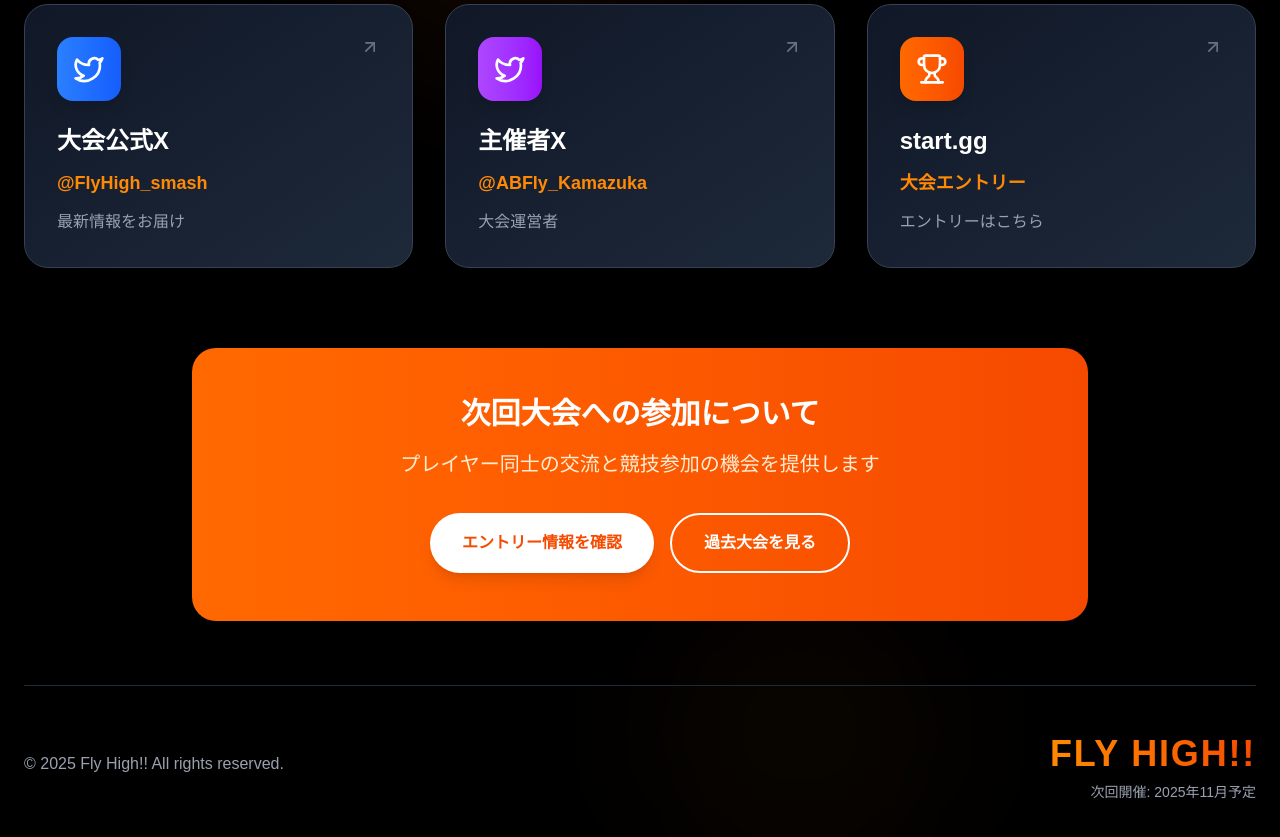
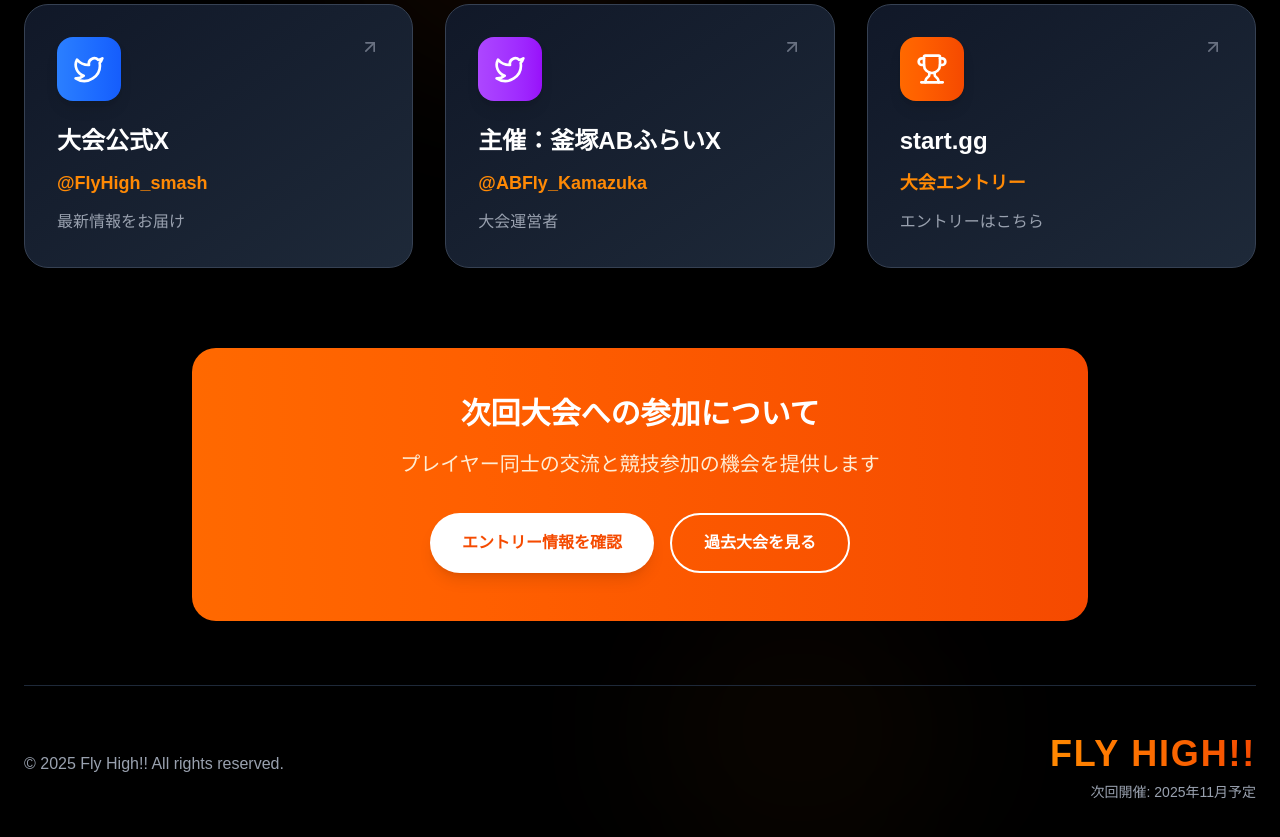
Before and after one commit to kounagi150/FlyHigh_HP, a Next.js app: page / in a window 1280 px wide. Shown: the part 3920-4757 px from the top of the page. Built offline with nearby package versions, Linux system fonts and the light colour scheme.

Commit message:
文面変更2.0

```diff
--- a/components/Footer.tsx
+++ b/components/Footer.tsx
@@ -11,7 +11,7 @@ export default function Footer() {
       color: 'from-blue-500 to-blue-600'
     },
     {
-      title: '主催者X',
+      title: '主催：釜塚ABふらいX',
       handle: '@ABFly_Kamazuka',
       url: 'https://twitter.com/ABFly_Kamazuka',
       icon: Twitter,
```
